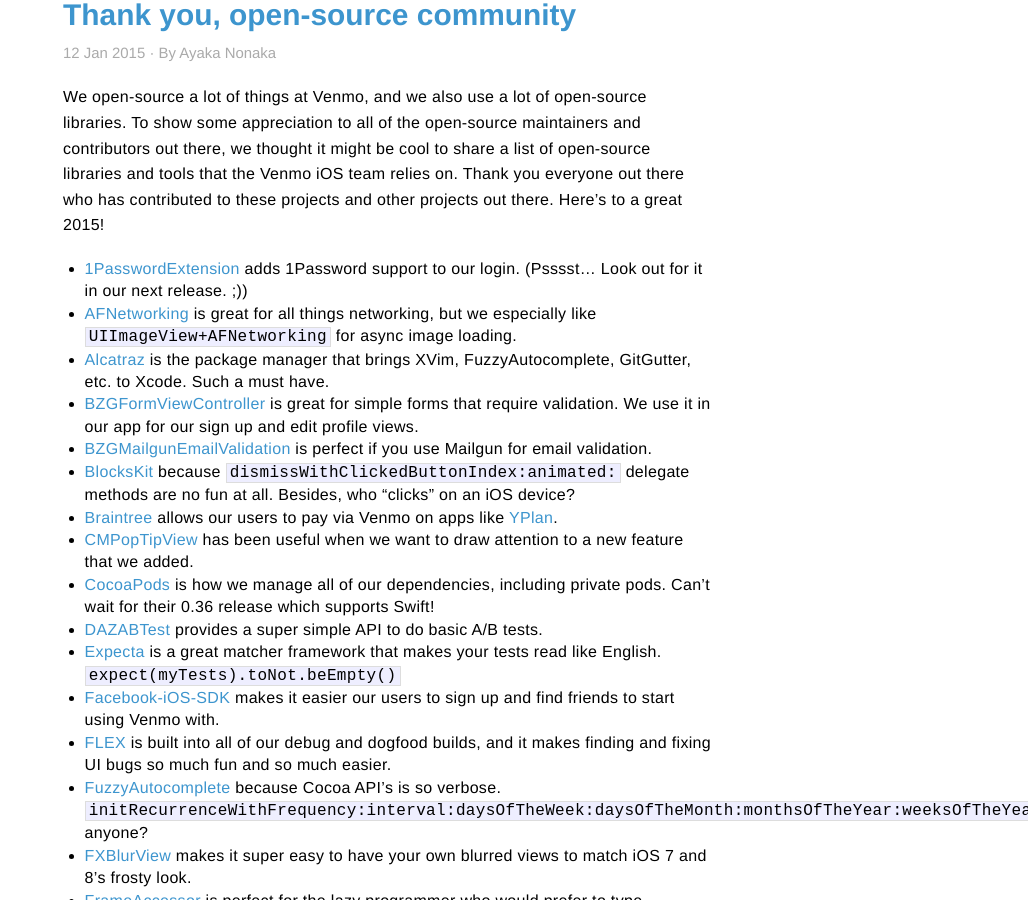
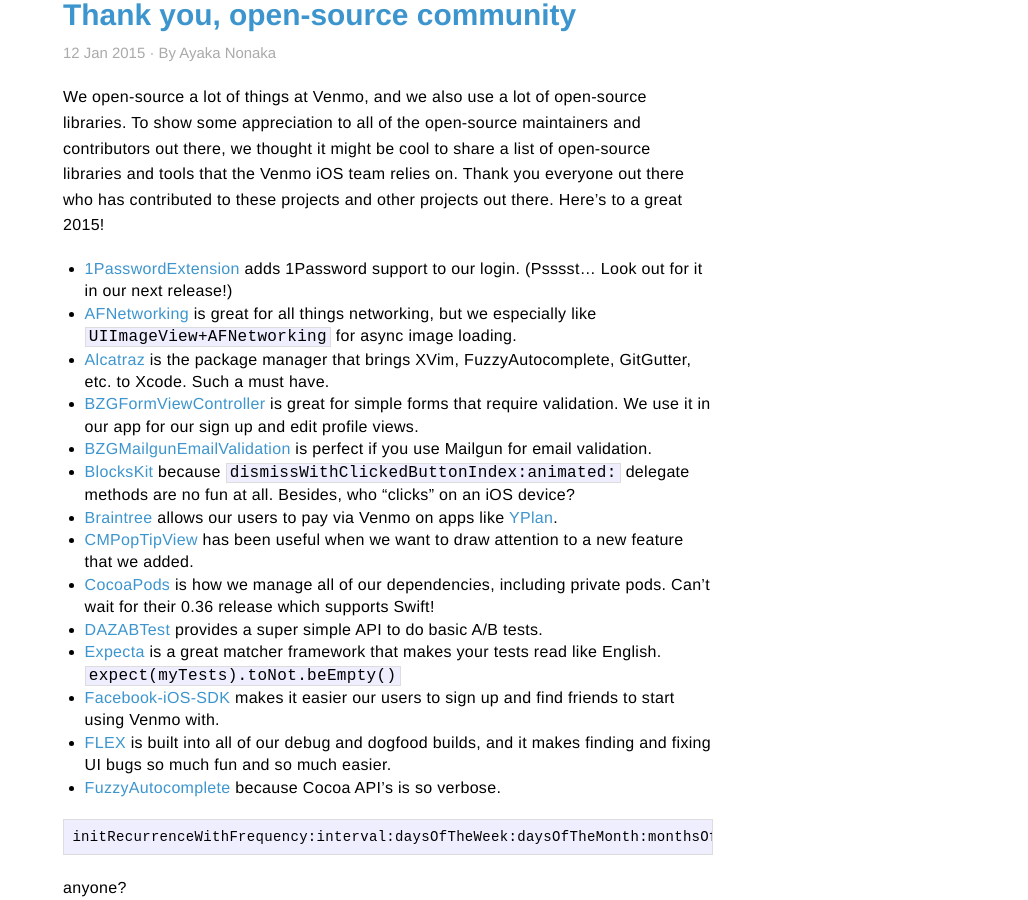
Before and after one commit to venmo/venmo.github.io, a Jekyll site: the page built from _posts/2015-01-12-thank-you-open-source-community.md, in a window 1280 px wide and 900 px high, scrolled down 347 px. Shown: the whole window, without its empty margins (252-1280 px from the left). Built offline with Jekyll 4.4.1, drawn with Linux system fonts in a browser that asks for light colours; Markdown is read by kramdown in place of the engine named in the settings.

````diff
--- a/_posts/2015-01-12-thank-you-open-source-community.md
+++ b/_posts/2015-01-12-thank-you-open-source-community.md
@@ -6,7 +6,7 @@ author: Ayaka Nonaka
 
 We open-source a lot of things at Venmo, and we also use a lot of open-source libraries. To show some appreciation to all of the open-source maintainers and contributors out there, we thought it might be cool to share a list of open-source libraries and tools that the Venmo iOS team relies on. Thank you everyone out there who has contributed to these projects and other projects out there. Here’s to a great 2015!
 
-* [1PasswordExtension](https://github.com/AgileBits/onepassword-app-extension) adds 1Password support to our login. (Psssst... Look out for it in our next release. ;))
+* [1PasswordExtension](https://github.com/AgileBits/onepassword-app-extension) adds 1Password support to our login. (Psssst... Look out for it in our next release!)
 * [AFNetworking](https://github.com/AFNetworking/AFNetworking) is great for all things networking, but we especially like `UIImageView+AFNetworking` for async image loading.
 * [Alcatraz](https://github.com/supermarin/Alcatraz) is the package manager that brings XVim, FuzzyAutocomplete, GitGutter, etc. to Xcode. Such a must have.
 * [BZGFormViewController](https://github.com/benzguo/BZGFormViewController) is great for simple forms that require validation. We use it in our app for our sign up and edit profile views.
@@ -19,7 +19,13 @@ We open-source a lot of things at Venmo, and we also use a lot of open-source li
 * [Expecta](https://github.com/specta/expecta) is a great matcher framework that makes your tests read like English. `expect(myTests).toNot.beEmpty()`
 * [Facebook-iOS-SDK](https://github.com/facebook/facebook-ios-sdk) makes it easier our users to sign up and find friends to start using Venmo with.
 * [FLEX](https://github.com/Flipboard/FLEX) is built into all of our debug and dogfood builds, and it makes finding and fixing UI bugs so much fun and so much easier.
-* [FuzzyAutocomplete](https://github.com/FuzzyAutocomplete/FuzzyAutocompletePlugin) because Cocoa API’s is so verbose. `initRecurrenceWithFrequency:interval:daysOfTheWeek:daysOfTheMonth:monthsOfTheYear:weeksOfTheYear:daysOfTheYear:setPositions:end:` anyone?
+* [FuzzyAutocomplete](https://github.com/FuzzyAutocomplete/FuzzyAutocompletePlugin) because Cocoa API’s is so verbose.
+
+```objc
+initRecurrenceWithFrequency:interval:daysOfTheWeek:daysOfTheMonth:monthsOfTheYear:weeksOfTheYear:daysOfTheYear:setPositions:end:
+```
+anyone?
+
 * [FXBlurView](https://github.com/nicklockwood/FXBlurView) makes it super easy to have your own blurred views to match iOS 7 and 8’s frosty look.
 * [FrameAccessor](https://github.com/AlexDenisov/FrameAccessor) is perfect for the lazy programmer who would prefer to type `view.width = 50` intead of `CGRect newFrame = view.frame; newFrame.size.width = 50; view.frame = newFrame;`
 * [GBDeviceInfo](https://github.com/lmirosevic/GBDeviceInfo) tells us useful things about the device our app is running on so we can optimize a little for older devices, etc.
````
